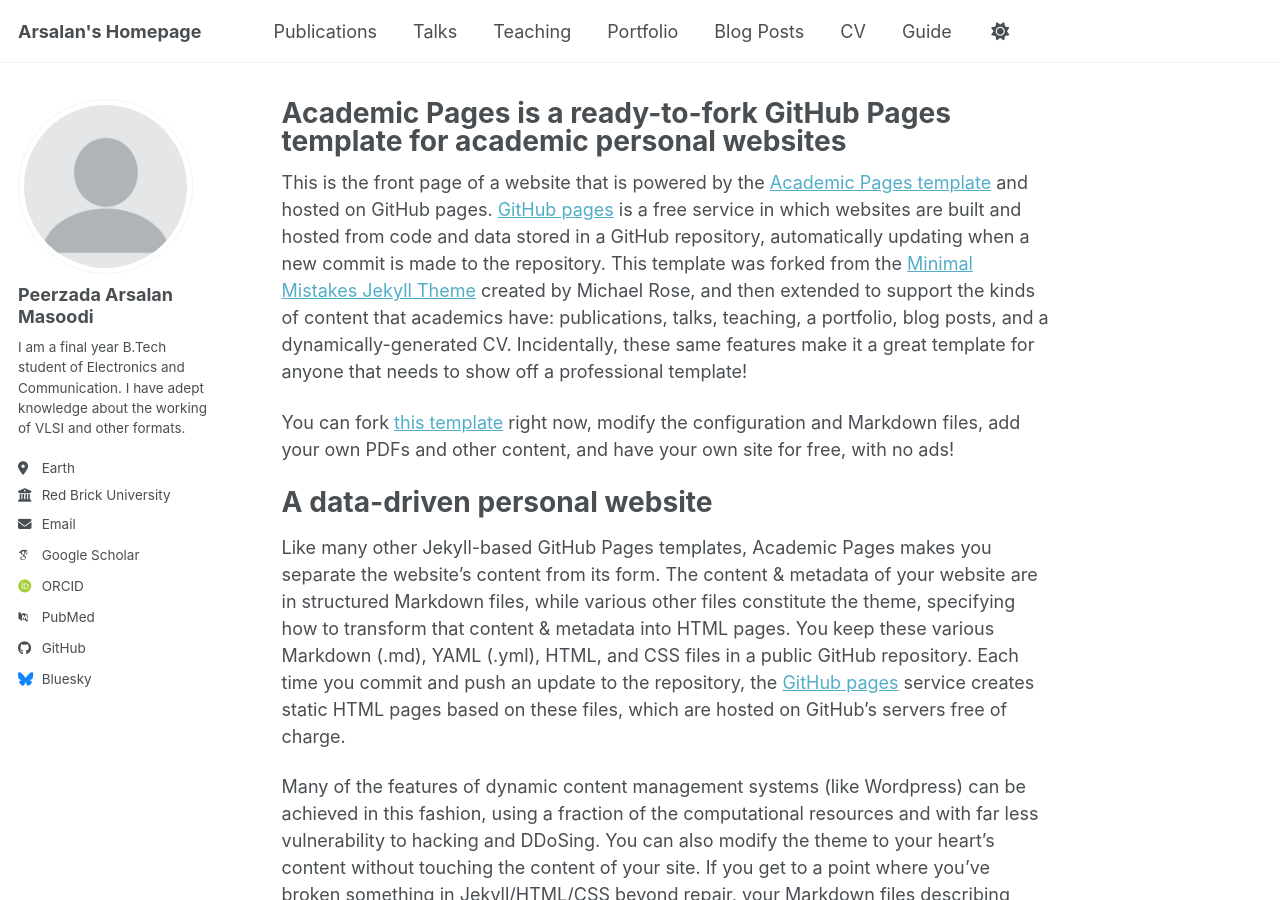
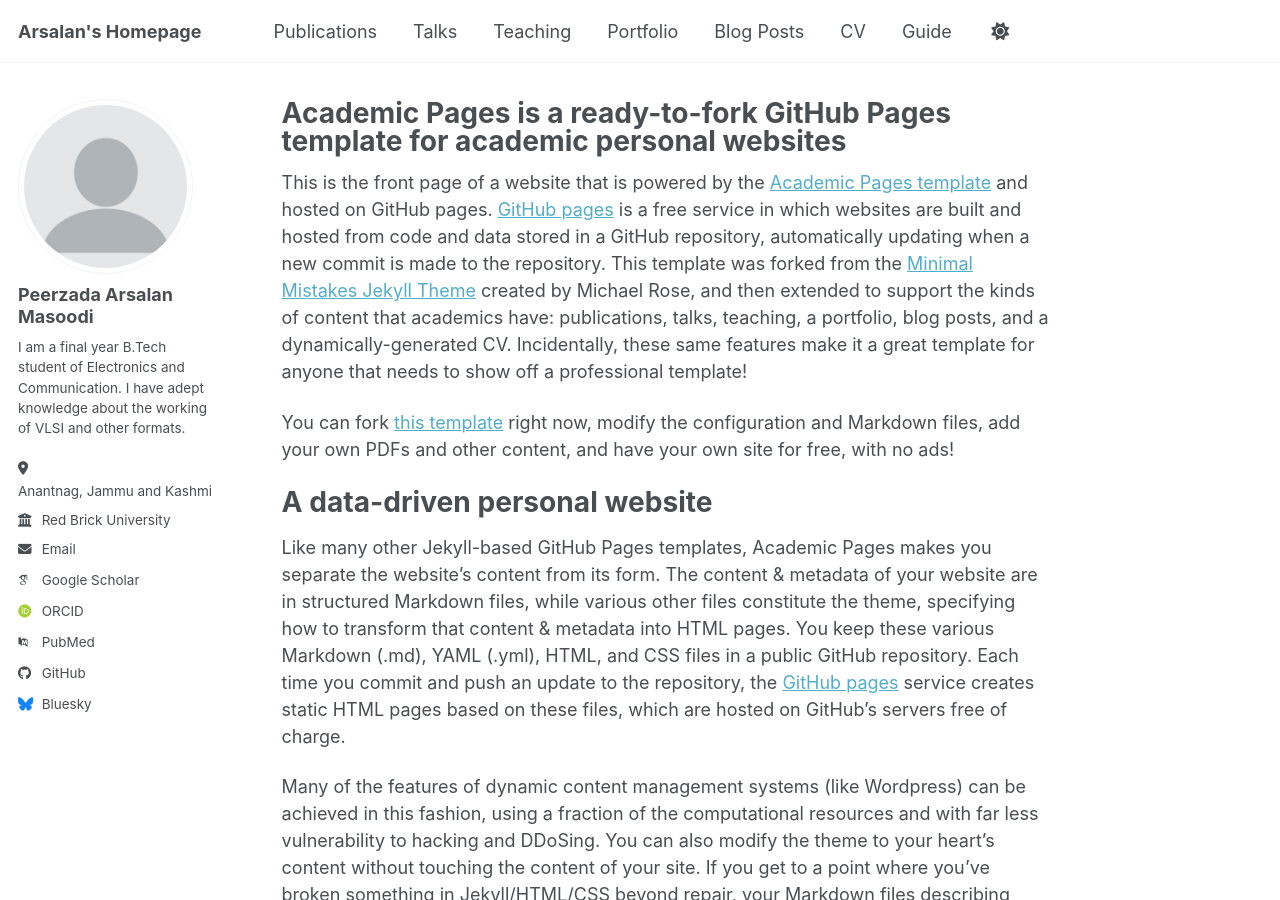
Before and after one commit to voidthecryptic/voidthecryptic.github.io, a Jekyll site: the page built from _pages/about.md, in a window 1280 px wide and 900 px high. Built offline with Jekyll 4.4.1, drawn with Linux system fonts in a browser that asks for light colours; some web fonts are replaced; a script bundle is joined from its source files by our own code; library files that are not in the unit come from our copies.

Commit message:
Update _config.yml

```diff
--- a/_config.yml
+++ b/_config.yml
@@ -26,7 +26,8 @@ author:
   name             : "Peerzada Arsalan Masoodi"
   pronouns         : # example: "she/her"
   bio              : "I am a final year B.Tech student of Electronics and Communication. I have adept knowledge about the working of VLSI and other formats."
-  location         : "Earth"
+  location         : "<a href='https://www.google.com/maps/search/Anantnag,+Jammu+and+Kashmir' target='_blank' rel='noopener'>Anantnag, Jammu and Kashmir</a>"
+
   employer         : "Red Brick University"
   uri              : # URL
   email            : "none@example.org"
```
